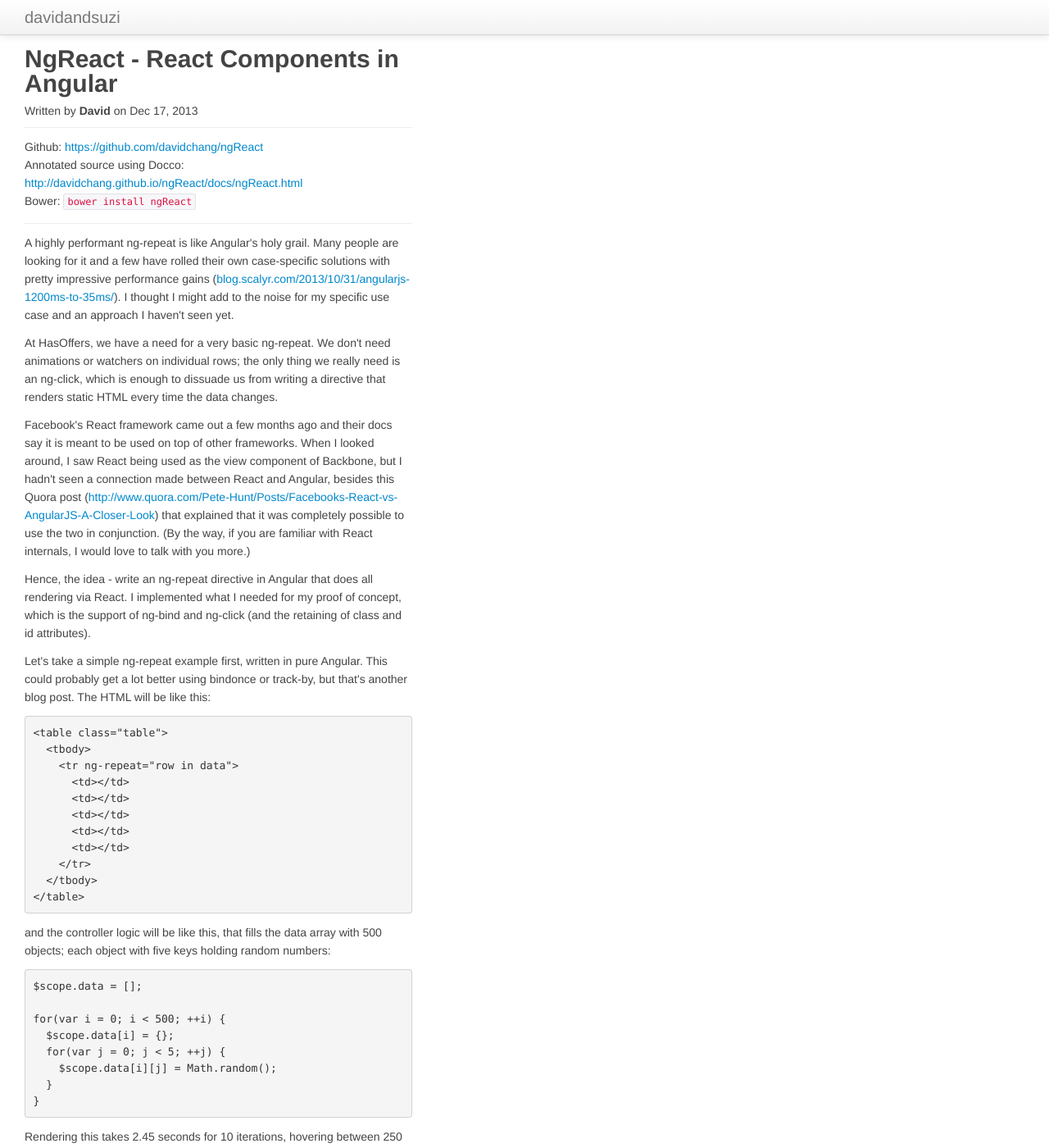
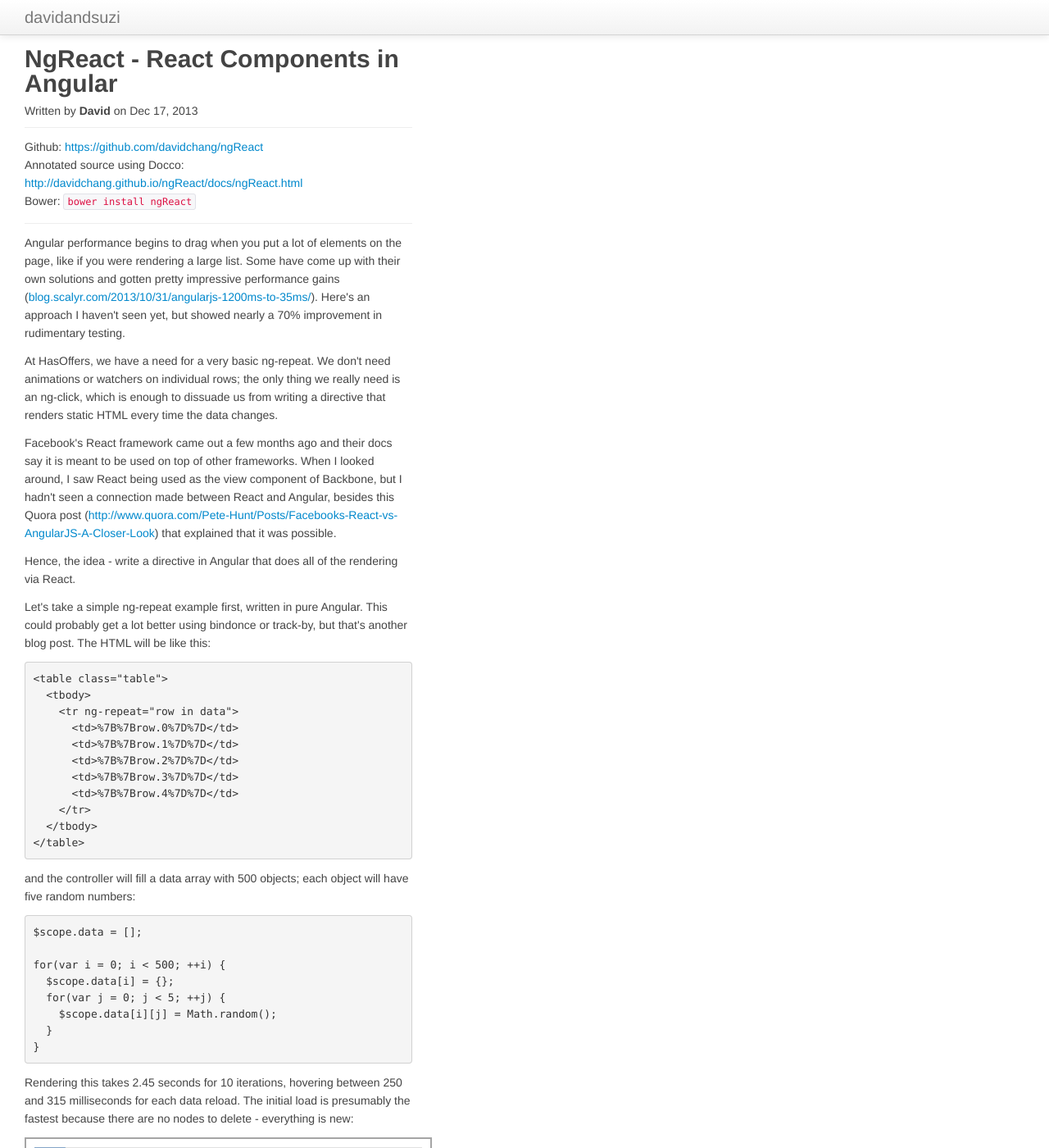
Before and after one commit to davidchang/davidandsuzi.com, a Jekyll site: the page built from _posts/2013-12-17-ngreact-react-components-in-angular.html, in a window 1280 px wide and 1400 px high. Shown: the whole window at 82% size. Built offline with Jekyll 4.4.1, drawn with Linux system fonts in a browser that asks for light colours; some of the changed text lies outside the part shown.

Commit message:
Update 2013-12-17-ngreact-react-components-in-angular.html

```diff
--- a/_posts/2013-12-17-ngreact-react-components-in-angular.html
+++ b/_posts/2013-12-17-ngreact-react-components-in-angular.html
@@ -34,7 +34,7 @@
 </section>
 
 <p>
-A highly performant ng-repeat is like Angular's holy grail. Many people are looking for it and a few have rolled their own case-specific solutions with pretty impressive performance gains (<a href="blog.scalyr.com/2013/10/31/angularjs-1200ms-to-35ms/">blog.scalyr.com/2013/10/31/angularjs-1200ms-to-35ms/</a>). I thought I might add to the noise for my specific use case and an approach I haven't seen yet.
+Angular performance begins to drag when you put a lot of elements on the page, like if you were rendering a large list. Some have come up with their own solutions and gotten pretty impressive performance gains (<a href="blog.scalyr.com/2013/10/31/angularjs-1200ms-to-35ms/">blog.scalyr.com/2013/10/31/angularjs-1200ms-to-35ms/</a>). Here's an approach I haven't seen yet, but showed nearly a 70% improvement in rudimentary testing.
 </p>
 
 <p>
@@ -42,11 +42,11 @@
 </p>
 
 <p>
-Facebook's React framework came out a few months ago and their docs say it is meant to be used on top of other frameworks. When I looked around, I saw React being used as the view component of Backbone, but I hadn't seen a connection made between React and Angular, besides this Quora post (<a href="http://www.quora.com/Pete-Hunt/Posts/Facebooks-React-vs-AngularJS-A-Closer-Look">http://www.quora.com/Pete-Hunt/Posts/Facebooks-React-vs-AngularJS-A-Closer-Look</a>) that explained that it was completely possible to use the two in conjunction. (By the way, if you are familiar with React internals, I would love to talk with you more.)
+Facebook's React framework came out a few months ago and their docs say it is meant to be used on top of other frameworks. When I looked around, I saw React being used as the view component of Backbone, but I hadn't seen a connection made between React and Angular, besides this Quora post (<a href="http://www.quora.com/Pete-Hunt/Posts/Facebooks-React-vs-AngularJS-A-Closer-Look">http://www.quora.com/Pete-Hunt/Posts/Facebooks-React-vs-AngularJS-A-Closer-Look</a>) that explained that it was possible.
 </p>
 
 <p>
-Hence, the idea - write an ng-repeat directive in Angular that does all rendering via React. I implemented what I needed for my proof of concept, which is the support of ng-bind and ng-click (and the retaining of class and id attributes).
+Hence, the idea - write a directive in Angular that does all of the rendering via React.
 </p>
 
 <p>
@@ -57,17 +57,17 @@
 &lt;table class=&quot;table&quot;&gt;
   &lt;tbody&gt;
     &lt;tr ng-repeat=&quot;row in data&quot;&gt;
-      &lt;td&gt;{{row.0}}&lt;/td&gt;
-      &lt;td&gt;{{row.1}}&lt;/td&gt;
-      &lt;td&gt;{{row.2}}&lt;/td&gt;
-      &lt;td&gt;{{row.3}}&lt;/td&gt;
-      &lt;td&gt;{{row.4}}&lt;/td&gt;
+      &lt;td&gt;%7B%7Brow.0%7D%7D&lt;/td&gt;
+      &lt;td&gt;%7B%7Brow.1%7D%7D&lt;/td&gt;
+      &lt;td&gt;%7B%7Brow.2%7D%7D&lt;/td&gt;
+      &lt;td&gt;%7B%7Brow.3%7D%7D&lt;/td&gt;
+      &lt;td&gt;%7B%7Brow.4%7D%7D&lt;/td&gt;
     &lt;/tr&gt;
   &lt;/tbody&gt;
 &lt;/table&gt;</pre>
 
 <p>
-and the controller logic will be like this, that fills the data array with 500 objects; each object with five keys holding random numbers:
+and the controller will fill a data array with 500 objects; each object will have five random numbers:
 </p>
 
 <pre>
@@ -156,7 +156,7 @@
 &lt;/table&gt;</pre>
 
 <p>
-Rendering this takes… 13.4s for 10 iterations, around 1.25s for each data reload. Ouch. That's almost 450% slower. I'm not sure if I'm doing something wrong and losing the React magic, but this is unmistakably TERRIBLE:
+Rendering this takes... 13.4s for 10 iterations, around 1.25s for each data reload. Ouch. That's almost 450% slower. I'm not sure if I'm doing something wrong and losing the React magic, but this is unmistakably TERRIBLE:
 <p>
 
 <a href="../imgs/ngReact-react.png"><img class='img' src="../imgs/ngReact-react-transclude.png"/></a>
```
